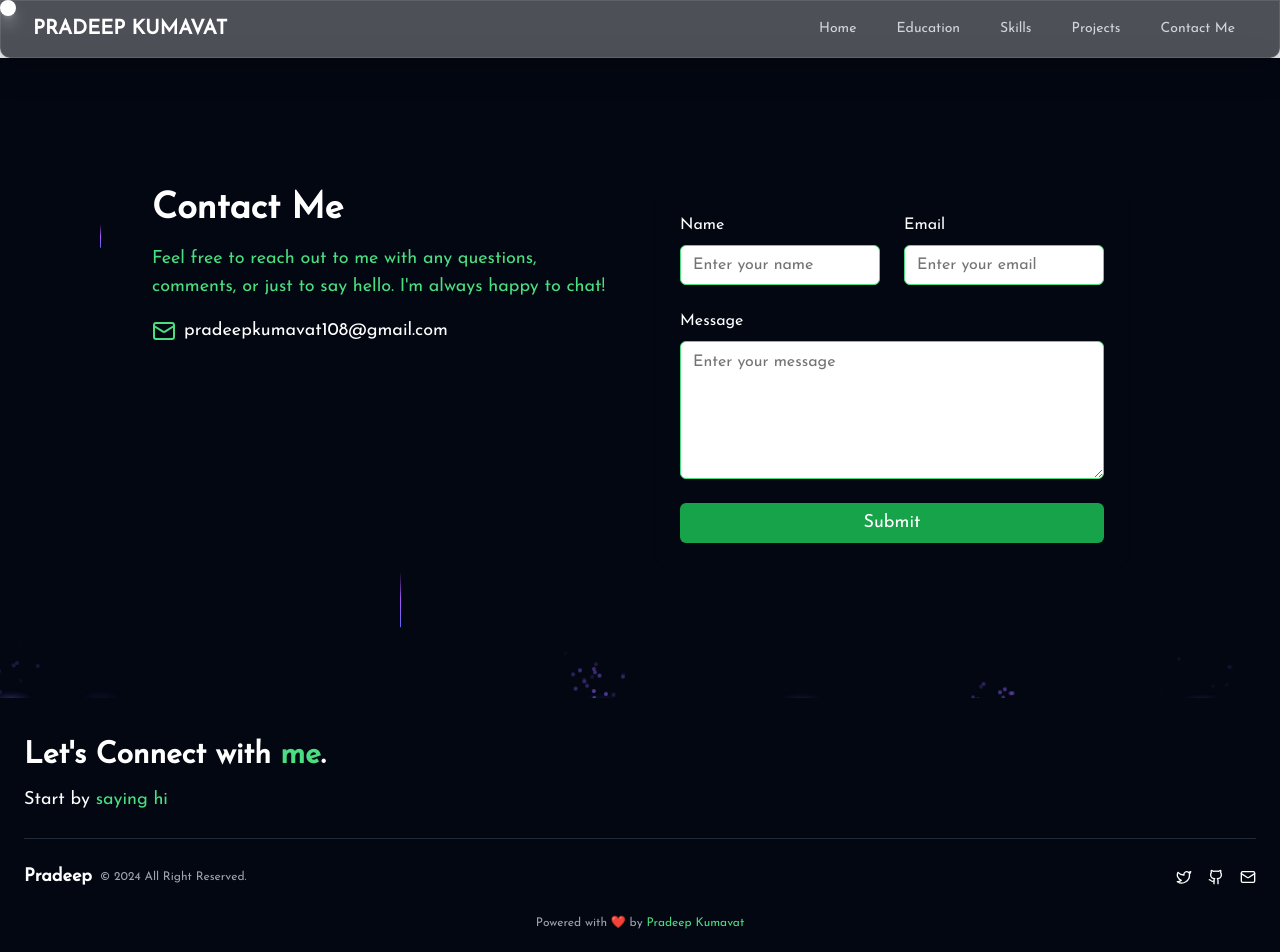
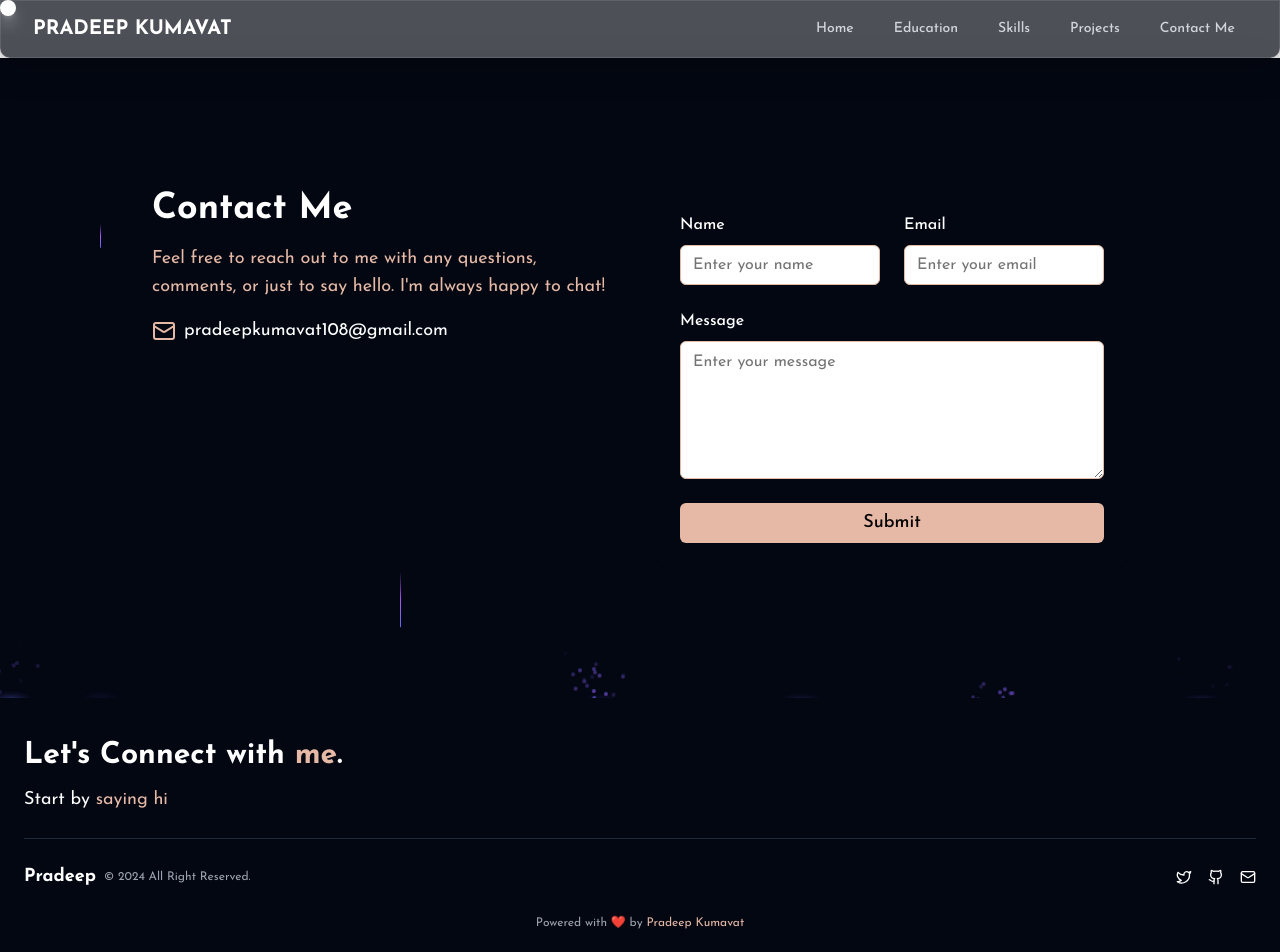
Before and after one commit to pradeep-kumavat/portfolio-me, a Next.js app: page /contact in a window 1280 px wide. Shown: the top 952 px of the page. Built offline with nearby package versions, Linux system fonts and the light colour scheme.

Commit message:
font and color theme changed

```diff
--- a/package.json
+++ b/package.json
@@ -10,6 +10,7 @@
   },
   "dependencies": {
     "@heroicons/react": "^2.1.5",
+    "@next/font": "^14.2.13",
     "@radix-ui/react-label": "^2.1.0",
     "@radix-ui/react-slot": "^1.1.0",
     "@tabler/icons-react": "^3.17.0",
--- a/src/app/layout.tsx
+++ b/src/app/layout.tsx
@@ -9,11 +9,12 @@ import Navbar from "@/components/Navbar/Navbar";
 import Footer from "@/components/Footer/Footer";
 import { useState, useEffect } from "react";
 
+
 const josefinSans = Josefin_Sans({
-  weight: "400",
   subsets: ["latin"],
   display: "swap",
-});
+  variable: "--font-josefin-sans",
+})
 
 export default function RootLayout({
   children,
@@ -33,7 +34,7 @@ export default function RootLayout({
   }, []);
 
   return (
-    <html lang="en" className="overflow-x-hidden">
+    <html lang="en" className={`${josefinSans.variable} font-sans overflow-x-hidden`}>
       <Head>
         <title>Pradeep Kumavat - Portfolio</title>
         <meta name="description" content="Portfolio website" />
--- a/src/components/Contact/Contact.tsx
+++ b/src/components/Contact/Contact.tsx
@@ -20,7 +20,7 @@ export default function Contact() {
       >
         <div className="space-y-4">
           <h2 className="text-4xl font-bold text-white">Contact Me</h2>
-          <p className="text-lg text-green-400">
+          <p className="text-lg text-[#E6B9A6]">
             Feel free to reach out to me with any questions, comments, or just to say hello. I'm always happy to chat!
           </p>
           <div className="space-y-3">
@@ -41,18 +41,18 @@ export default function Contact() {
             <div className="grid grid-cols-1 md:grid-cols-2 gap-6">
               <div className="space-y-2">
                 <Label htmlFor="name" className="text-white text-base">Name</Label>
-                <Input id="name" placeholder="Enter your name" className="bg-dark-blue text-black border border-green-400 text-base py-2 px-3" />
+                <Input id="name" placeholder="Enter your name" className="bg-dark-blue text-black border border-[#E6B9A6] text-base py-2 px-3" />
               </div>
               <div className="space-y-2">
                 <Label htmlFor="email" className="text-white text-base">Email</Label>
-                <Input id="email" type="email" placeholder="Enter your email" className="bg-dark-blue text-black border border-green-400 text-base py-2 px-3" />
+                <Input id="email" type="email" placeholder="Enter your email" className="bg-dark-blue text-black border border-[#E6B9A6] text-base py-2 px-3" />
               </div>
             </div>
             <div className="space-y-2">
               <Label htmlFor="message" className="text-white text-base">Message</Label>
-              <Textarea id="message" placeholder="Enter your message" rows={5} className="bg-dark-blue text-black border border-green-400 text-base py-2 px-3" />
+              <Textarea id="message" placeholder="Enter your message" rows={5} className="bg-dark-blue text-black border border-[#E6B9A6] text-base py-2 px-3" />
             </div>
-            <Button type="submit" className="w-full bg-green-600 hover:bg-green-700 text-white text-lg py-3">
+            <Button type="submit" className="w-full bg-[#E6B9A6] hover:bg-[#E6B9A6] text-black text-lg py-3">
               Submit
             </Button>
           </form>
@@ -72,7 +72,7 @@ interface ContactInfoProps {
 function ContactInfo({ Icon, info }: ContactInfoProps) {
   return (
     <div className="flex items-center gap-2">
-      <Icon className="h-6 w-6 text-green-400" />
+      <Icon className="h-6 w-6 text-[#E6B9A6]" />
       <span className="text-lg">{info}</span>
     </div>
   )
@@ -92,7 +92,6 @@ function MailIcon(props: React.SVGProps<SVGSVGElement>) {
       strokeWidth="2"
       strokeLinecap="round"
       strokeLinejoin="round"
-      className="text-green-400"
     >
       <rect width="20" height="16" x="2" y="4" rx="2" />
       <path d="m22 7-8.97 5.7a1.94 1.94 0 0 1-2.06 0L2 7" />
@@ -113,7 +112,6 @@ function PhoneIcon(props: React.SVGProps<SVGSVGElement>) {
       strokeWidth="2"
       strokeLinecap="round"
       strokeLinejoin="round"
-      className="text-green-400"
     >
       <path d="M22 16.92v3a2 2 0 0 1-2.18 2 19.79 19.79 0 0 1-8.63-3.07 19.5 19.5 0 0 1-6-6 19.79 19.79 0 0 1-3.07-8.67A2 2 0 0 1 4.11 2h3a2 2 0 0 1 2 1.72 12.84 12.84 0 0 0 .7 2.81 2 2 0 0 1-.45 2.11L8.09 9.91a16 16 0 0 0 6 6l1.27-1.27a2 2 0 0 1 2.11-.45 12.84 12.84 0 0 0 2.81.7A2 2 0 0 1 22 16.92z" />
     </svg>
@@ -133,7 +131,6 @@ function MapPinIcon(props: React.SVGProps<SVGSVGElement>) {
       strokeWidth="2"
       strokeLinecap="round"
       strokeLinejoin="round"
-      className="text-green-400"
     >
       <path d="M20 10c0 6-8 12-8 12s-8-6-8-12a8 8 0 0 1 16 0Z" />
       <circle cx="12" cy="10" r="3" />
--- a/src/components/Footer/Footer.tsx
+++ b/src/components/Footer/Footer.tsx
@@ -7,10 +7,10 @@ export default function Footer() {
       <div className="container mx-auto">
         <div className="mb-6">
           <h2 className="text-3xl font-bold mb-3">
-            Let's Connect with<span className="text-green-400"> me</span>.
+            Let's Connect with<span className="text-[#E6B9A6]"> me</span>.
           </h2>
           <p className="text-lg">
-            Start by <Link href="/contact" className="text-green-400 hover:underline">saying hi</Link>
+            Start by <Link href="/contact" className="text-[#E6B9A6] hover:underline">saying hi</Link>
           </p>
         </div>
 
@@ -49,7 +49,7 @@ export default function Footer() {
         </div>
 
         <div className="text-center text-xs text-gray-400 mt-6">
-          Powered with ❤️ by <Link href="#" className="text-green-400 hover:underline">Pradeep Kumavat</Link>
+          Powered with ❤️ by <Link href="#" className="text-[#E6B9A6] hover:underline">Pradeep Kumavat</Link>
         </div>
       </div>
     </footer>
--- a/src/components/Hero/Hero.tsx
+++ b/src/components/Hero/Hero.tsx
@@ -11,7 +11,7 @@ export default function Hero() {
         <div className="grid grid-cols-1 lg:grid-cols-2 gap-8 items-center">
           <div>
             <motion.div
-              className="inline-block bg-green-400 text-black font-semibold px-3 py-1 rounded-xl text-xs mb-4"
+              className="inline-block bg-[#E6B9A6] text-black font-semibold px-3 py-1 rounded-xl text-xs mb-4"
               initial={{ opacity: 0, scale: 0.5 }}
               animate={{ opacity: 1, scale: 1 }}
               transition={{ duration: 0.4 }}
@@ -25,7 +25,7 @@ export default function Hero() {
               transition={{ duration: 0.4, delay: 0.3 }}
             >
               Hi, I am <br />
-              <span className="text-green-400">
+              <span className="text-green-400" style={{ color: '#E6B9A6' }}>
                 <ReactTyped
                   strings={['Pradeep Kumavat']}
                   typeSpeed={100}
--- a/tailwind.config.ts
+++ b/tailwind.config.ts
@@ -1,3 +1,4 @@
+import { color } from "framer-motion";
 import type { Config } from "tailwindcss";
 
 const config: Config = {
@@ -12,6 +13,9 @@ const config: Config = {
   		colors: {
   			background: 'hsl(var(--background))',
   			foreground: 'hsl(var(--foreground))',
+			color: {
+				biege: '#E2E2B6',
+			},
   			card: {
   				DEFAULT: 'hsl(var(--card))',
   				foreground: 'hsl(var(--card-foreground))'
```
Also changed, not shown: 1 other file (tests, documents, lock files or other folders).
